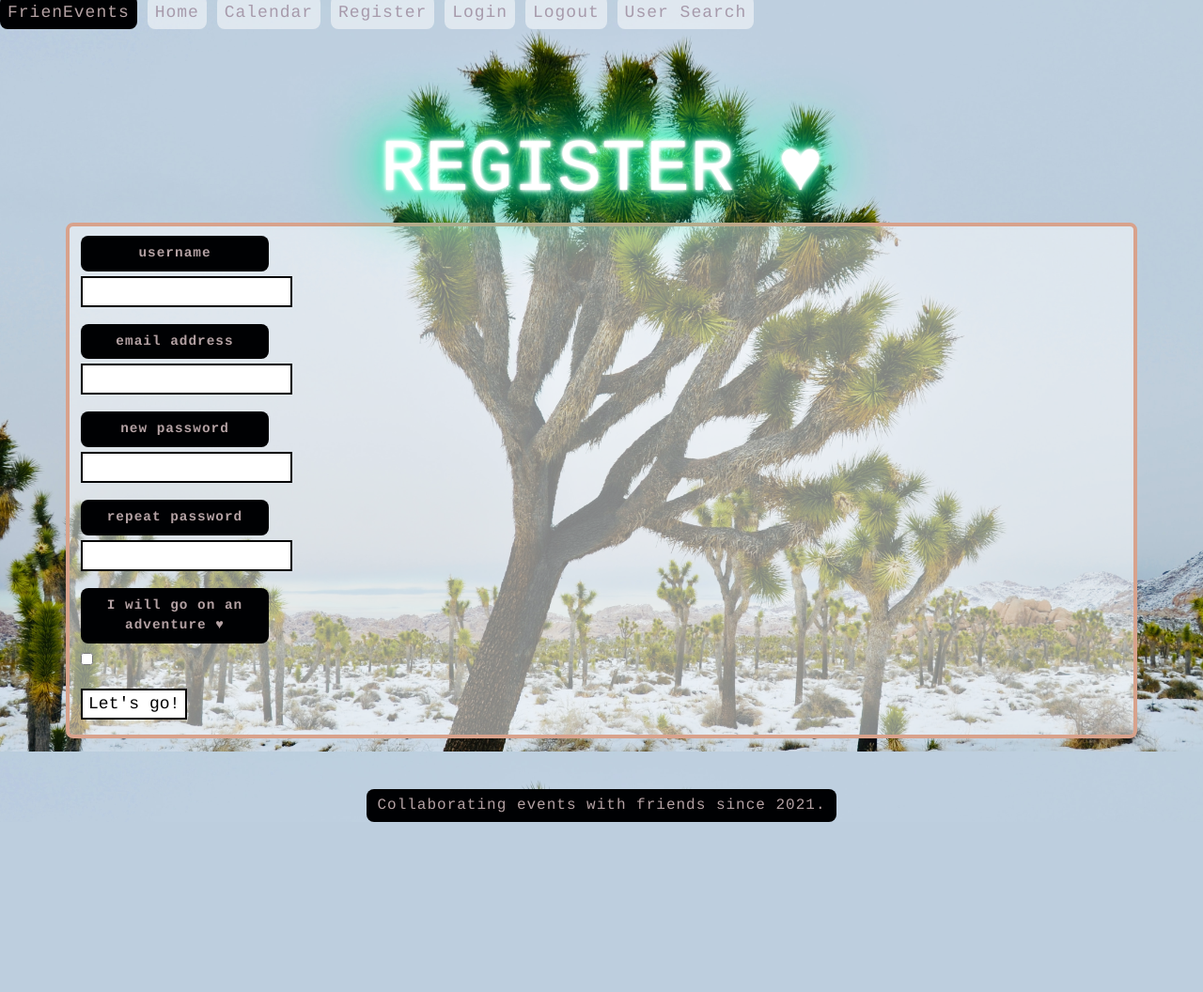
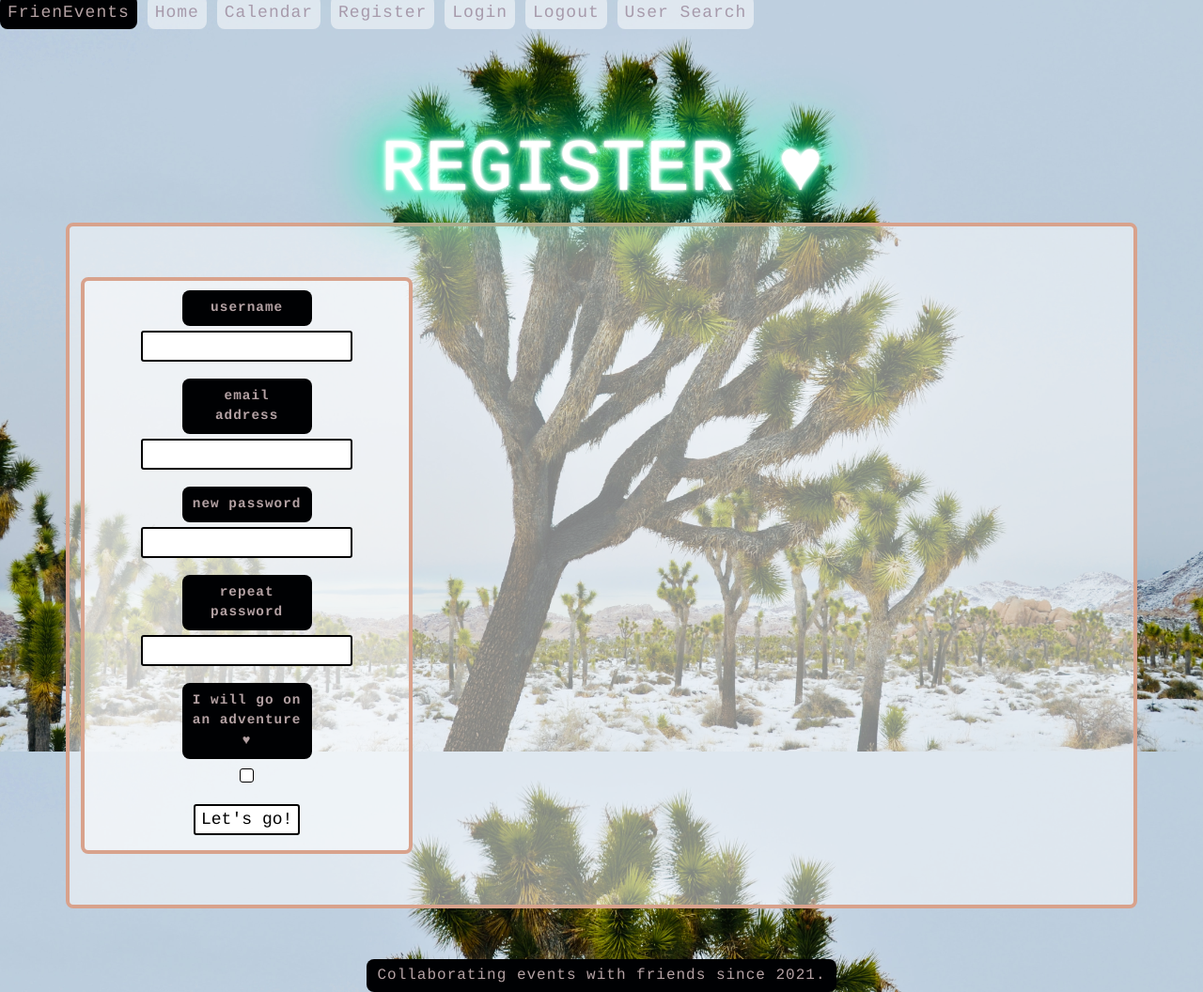
Before and after one commit to crystal-anderson/FrienEvents, a Flask app: page /register in a window 1280 px wide. Shown: the whole page at 94% size. Before the commit the page ends 875 px from the top, so only its background shows below. Run offline with Flask 2, Linux system fonts and the light colour scheme; some libraries are stand-ins or nearby versions.

Commit message:
PMore CSS implementations. Login, register, and search user templates updated with CSS

```diff
--- a/static/css/styles.css
+++ b/static/css/styles.css
@@ -17,7 +17,10 @@ div.container {
 }
 
 
-form.search {
+form.search,
+form.form-register,
+form.form-login,
+form.form-user-search {
   /* background-color:#194a50; */
   background-color: rgba(255,255,255,0.5);
   border: 4px solid;
@@ -38,11 +41,11 @@ h6 {
   letter-spacing: 1px;
 }
 
-/* search form headings */
+/* form headings */
   h4, label {
   font-size: .9rem;
   padding: 8px;
-    width: 35%;
+  width: 40%;
   max-width: 200px;
   background: #000103;
   border-radius: 8px;
@@ -53,14 +56,15 @@ h6 {
   margin-top: 10px;
 }
 
+
 input {
   background-color: white;
   border-color: black;
+  border-radius: 3px;
   letter-spacing: .02px;
   text-align: center;
   border-style: solid;
 }
-
 
 /* H1 styling for neon */
 .neonText {
@@ -195,3 +199,41 @@ a:active {
 p {
   color:#fff
 }
+
+/* having fun with the register template checkbox */
+input[type="checkbox"] {
+  -webkit-appearance: none;
+  appearance: none;
+}
+
+input[type="checkbox"] {
+  position: relative;
+  border-radius: 3px;
+  width: .8em;
+  height: .8em;
+  border: 1px solid black;
+  /* Adjusts the position of the checkboxes on the text baseline */
+  vertical-align: -2px;
+  /* Set here so that Windows' High-Contrast Mode can override */
+  color: rgb(98, 102, 98);
+}
+
+input[type="checkbox"]::before {
+  content: "✔";
+  position: absolute;
+  border-radius: 3px;
+  font-size: 1.2em;
+  right: -1.1px;
+  top: -0.5em;
+  visibility: hidden;
+}
+
+input[type="checkbox"]:checked::before {
+  visibility: visible;
+}
+
+input[type="checkbox"]:disabled {
+  border-color: black;
+  background: #fff;
+  color: #a79aab;
+}
--- a/templates/register.html
+++ b/templates/register.html
@@ -10,16 +10,26 @@
 </center>
 
 <div class="container">
-{% from "_formhelpers.html" import render_field %}
-<form method=post>
-  <dl>
+ <div class="row">
+  <div class="col-md-4">
+   <center>
+   <br><br>
+
+    {% from "_formhelpers.html" import render_field %}
+    <form method=post class="form-register">
+    <dl>
     {{ render_field(form.username) }}
     {{ render_field(form.email) }}
     {{ render_field(form.password) }}
     {{ render_field(form.confirm) }}
     {{ render_field(form.accept_tos) }}
-  </dl>
-  <p><input type=submit value="Let's go!">
-</form>
+    </dl>
+    <p><input type=submit value="Let's go!">
+    </form>
+
+  <br><br>
+  </center>
+  </div>
+ </div>
 </div>
 {% endblock %}
```
Also changed, not shown: templates/login.html (+15 -7 lines), templates/user-search.html (+14 -5 lines). Lines whose indentation alone changed are shown as unchanged.
